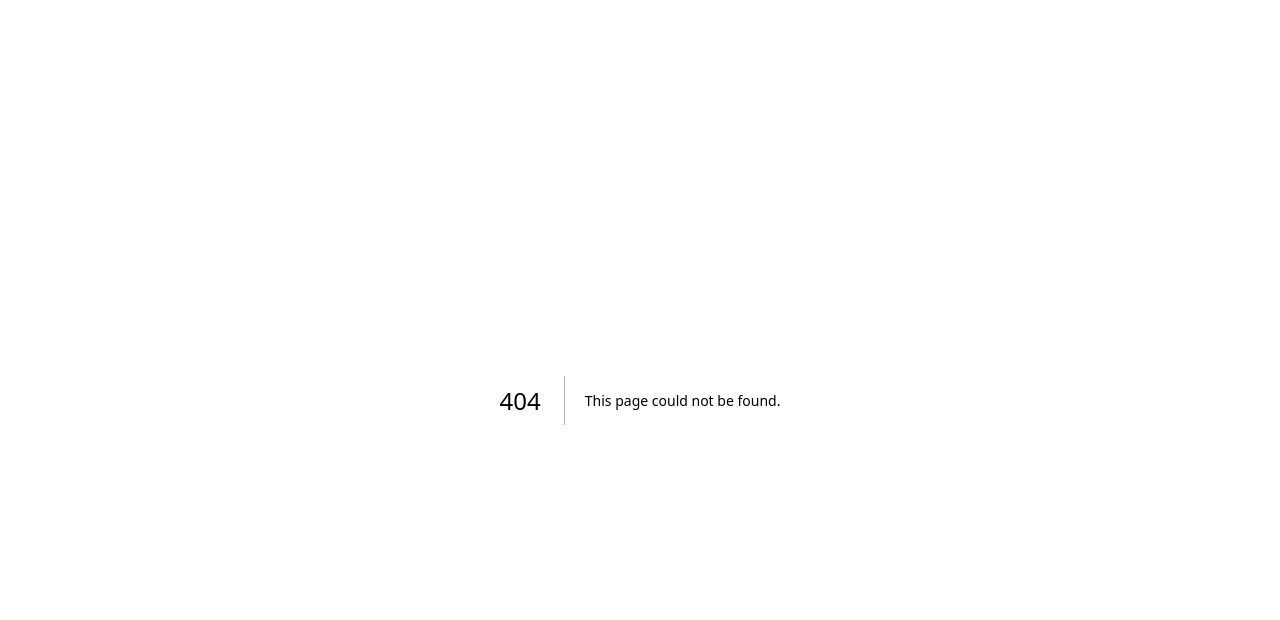
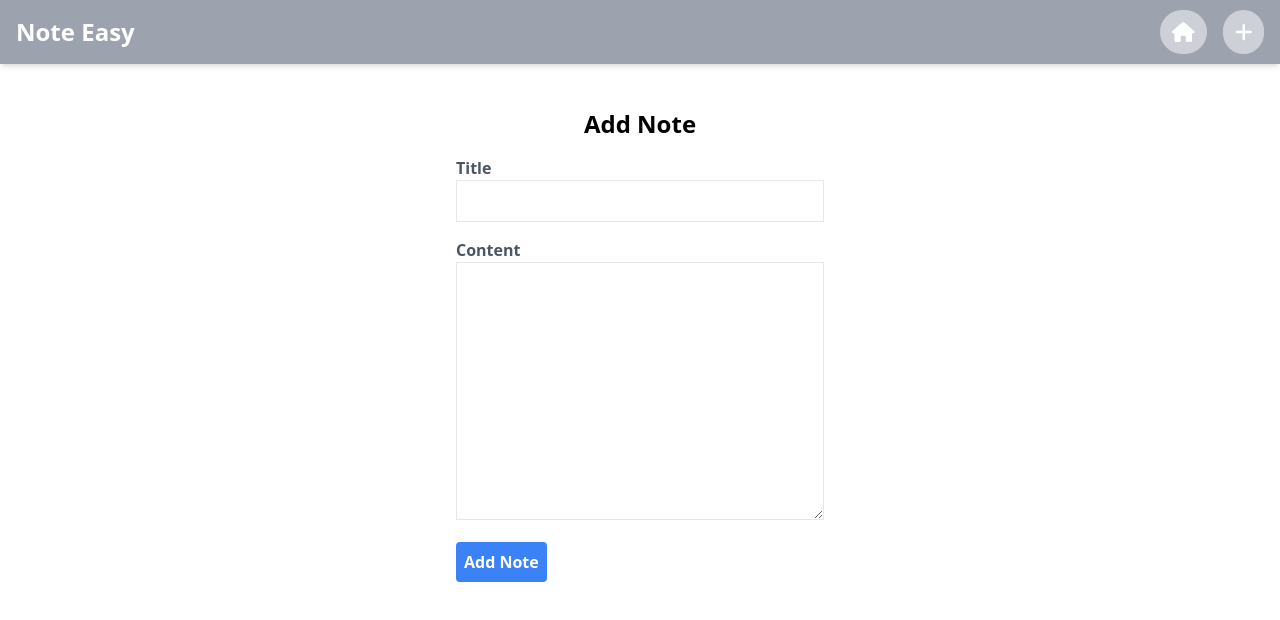
Before and after one commit to KongPobW/Note-Easy, a Next.js app: page /add-note in a window 1280 px wide. Before the commit this address had no page. Shown: the top 620 px of the page. Built offline with nearby package versions, Linux system fonts and the light colour scheme.

Commit message:
make add note

```diff
--- a/src/components/NavBar.jsx
+++ b/src/components/NavBar.jsx
@@ -1,15 +1,27 @@
 import { faPlus } from "@fortawesome/free-solid-svg-icons";
 import { faHouse } from "@fortawesome/free-solid-svg-icons";
 import NavIcon from "./NavIcon";
+import { useRouter } from "next/router";
 
 export default function NavBar() {
+
+    const router = useRouter();
+
+    const handlePlusButton = () => {
+        router.push("add-note");
+    };
+
+    const handleBackHome = () => {
+        router.push("home");
+    };
+
     return (
         <div className="w-full h-16 flex items-center justify-center shadow-md bg-gray-400 sticky top-0">
             <div className="flex items-center justify-between w-full text-white">
-                <span className="text-2xl font-bold cursor-pointer ml-4">Note Easy</span>
+                <span className="text-2xl font-bold cursor-pointer ml-4" onClick={handleBackHome}>Note Easy</span>
                 <div className="flex items-center">
-                    <NavIcon icon={faHouse} />
-                    <NavIcon icon={faPlus} />
+                    <NavIcon method={handleBackHome} icon={faHouse} />
+                    <NavIcon method={handlePlusButton} icon={faPlus} />
                 </div>
             </div>
         </div>
--- a/src/components/NavIcon.jsx
+++ b/src/components/NavIcon.jsx
@@ -1,9 +1,9 @@
 import { FontAwesomeIcon } from "@fortawesome/react-fontawesome";
 
-export default function NavIcon({ icon }) {
+export default function NavIcon({ icon, method }) {
     return (
         <>
-            <div className="h-{45} w-{45} rounded-full justify-center bg-white bg-opacity-50 mr-4 cursor-pointer text-xl flex items-center p-3 hover:bg-gray-300">
+            <div onClick={method} className="h-{45} w-{45} rounded-full justify-center bg-white bg-opacity-50 mr-4 cursor-pointer text-xl flex items-center p-3 hover:bg-gray-300">
                 <FontAwesomeIcon icon={icon} />
             </div>
         </>
--- /dev/null
+++ b/src/components/NoteForm.jsx
@@ -0,0 +1,63 @@
+import React, { useState } from "react";
+import { ToastContainer } from "react-toastify";
+import "react-toastify/dist/ReactToastify.css";
+
+const NoteForm = ({ topic = "Add Note", data = "" }) => {
+
+    const [title, setTitle] = useState(data ? data.title : "");
+    const [content, setContent] = useState(data ? data.content : "");
+
+    const handleTitleChange = (e) => {
+        setTitle(e.target.value);
+    };
+
+    const handleContentChange = (e) => {
+        setContent(e.target.value);
+    };
+
+    const filterButton = async () => {
+        if (title === "Add Note") {
+        }
+    };
+
+    return (
+        <div className="flex justify-center items-center h-auto my-7">
+            <div className="container mx-auto p-4 text-center" style={{ maxWidth: "400px" }}>
+                <h1 className="text-2xl font-bold mb-4">{topic}</h1>
+
+                <div className="mb-4">
+                    <label className="block text-gray-600 text-left font-semibold">Title</label>
+                    <input
+                        type="text"
+                        className="border p-2 w-full"
+                        value={title}
+                        onChange={handleTitleChange}
+                    />
+                </div>
+
+                <div className="mb-4">
+                    <label className="block text-gray-600 text-left font-semibold">Content</label>
+                    <textarea
+                        rows="10"
+                        cols="10"
+                        className="border p-2 w-full"
+                        value={content}
+                        onChange={handleContentChange}
+                    />
+                </div>
+
+                <div className="text-left">
+                    <button
+                        className="bg-blue-500 text-white font-semibold p-2 rounded hover:bg-blue-600"
+                        onClick={filterButton}
+                    >
+                        {topic}
+                    </button>
+                </div>
+            </div>
+            <ToastContainer />
+        </div>
+    );
+};
+
+export default NoteForm;
--- /dev/null
+++ b/src/pages/add-note/index.js
@@ -0,0 +1,11 @@
+import NavBar from "@/components/NavBar";
+import NoteForm from "@/components/NoteForm";
+
+export default function AddNote() {
+    return (
+        <div>
+            <NavBar />
+            <NoteForm />
+        </div>
+    );
+}
```
